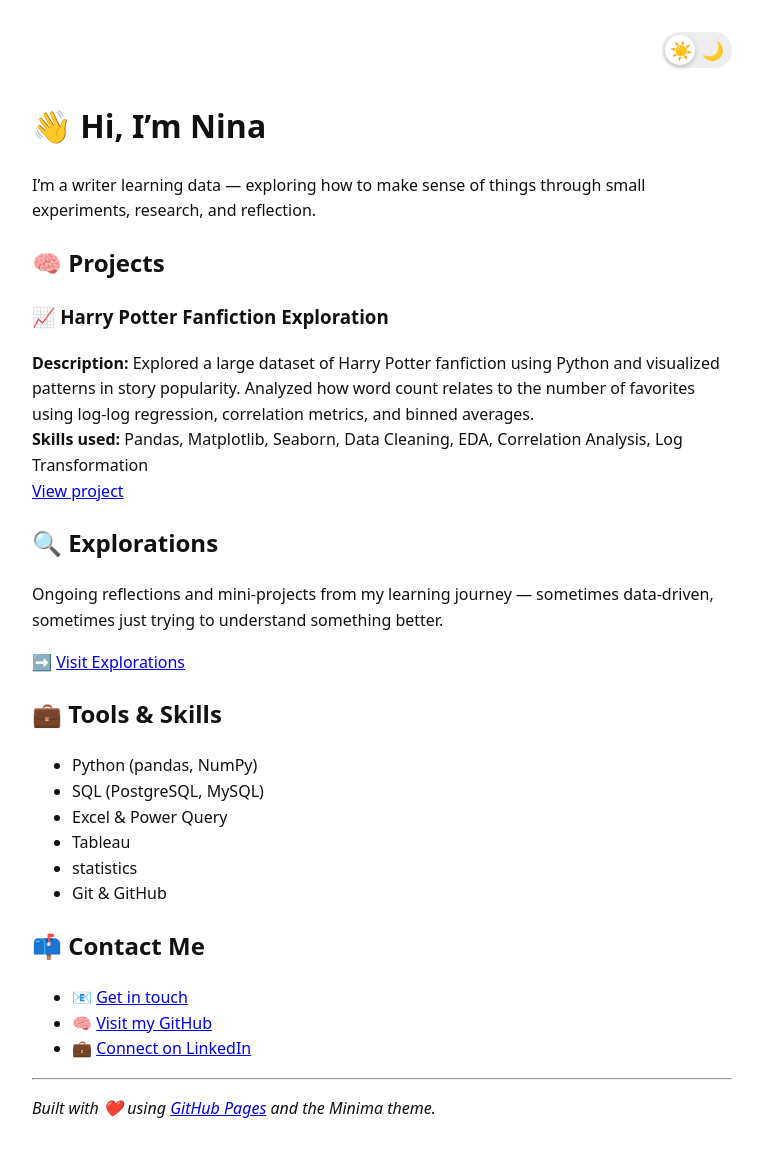
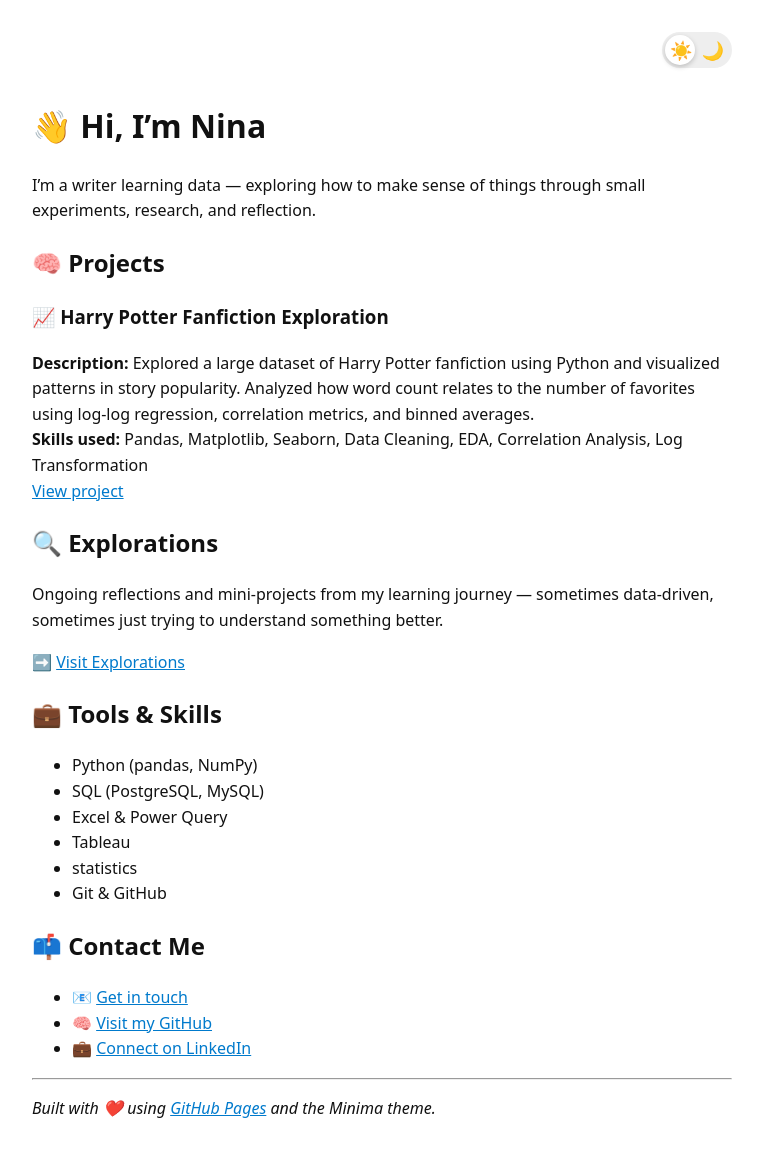
Before and after one commit to nixterra/nixterra.github.io, a Jekyll site: the page built from index.md, in a window 1280 px wide. Shown: the whole page, without its empty margins (258-1021 px from the left). Built offline with Jekyll 4.4.1, drawn with Linux system fonts in a browser that asks for light colours.

Commit message:
Update bare.html

```diff
--- a/_layouts/bare.html
+++ b/_layouts/bare.html
@@ -19,6 +19,15 @@
   --link-color: #66ccff;
   --switch-bg: #444;
   --knob-bg: #222;
+}
+
+a {
+  color: var(--link-color);
+  text-decoration: underline;
+}
+
+a:visited {
+  color: var(--link-color);
 }
 
   body {
```
